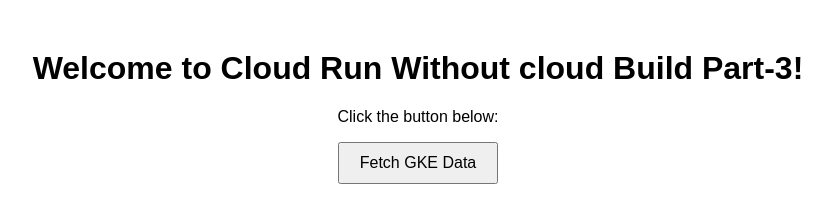
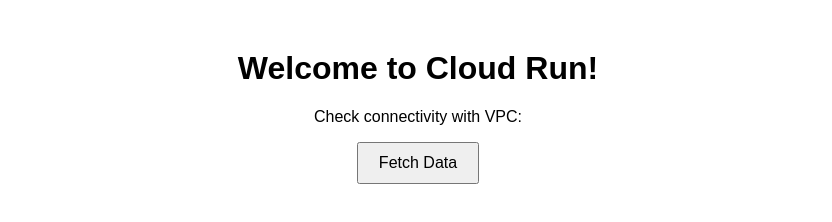
Before and after one commit to anks21/Cloud-Run, a plain HTML site: page index.html in a window 1280 px wide. Shown: the whole page, without its empty margins (222-1054 px from the left). Drawn offline with Linux system fonts and the light colour scheme.

Commit message:
Update index.html

```diff
--- a/index.html
+++ b/index.html
@@ -3,7 +3,7 @@
 <head>
     <meta charset="UTF-8">
     <meta name="viewport" content="width=device-width, initial-scale=1.0">
-    <title>Cloud Run Frontend D-Access</title>
+    <title>Cloud Run Frontend</title>
     <style>
         body {
             font-family: Arial, sans-serif;
@@ -22,9 +22,9 @@
     </style>
 </head>
 <body>
-    <h1>Welcome to Cloud Run Without cloud Build Part-3!</h1>
-    <p>Click the button below:</p>
-    <button onclick="fetchGKEData()">Fetch GKE Data</button>
+    <h1>Welcome to Cloud Run!</h1>
+    <p>Check connectivity with VPC:</p>
+    <button onclick="fetchGKEData()">Fetch Data</button>
     <div id="output"></div>
 
     <script>
```
